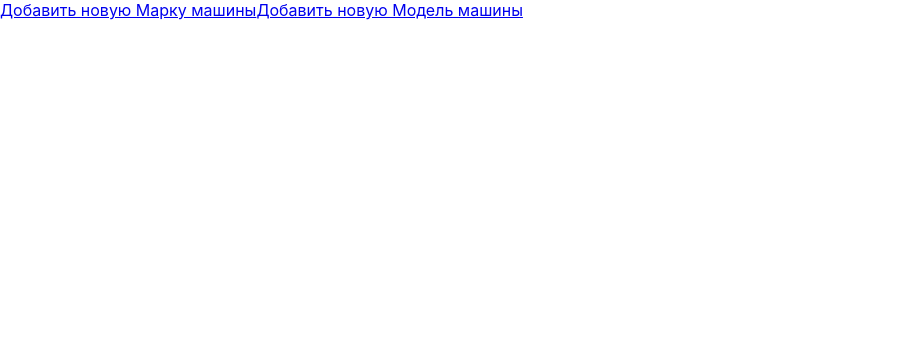
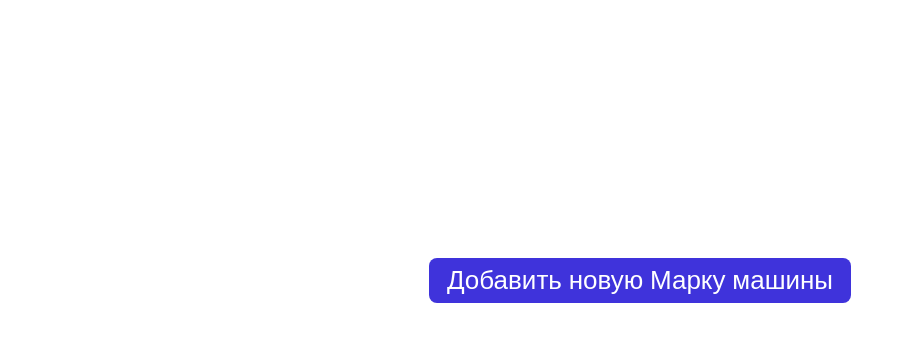
Before and after one commit to Anixii/Car-Celler, a React (Create React App) app: page /admin in a window 1280 px wide. Shown: the top 342 px of the page, without its empty margins (0-914 px from the left). Built offline with nearby package versions, Linux system fonts and the light colour scheme.

Commit message:
Админка

```diff
--- a/src/components/Admin/Admin.module.css
+++ b/src/components/Admin/Admin.module.css
@@ -1,4 +1,23 @@
 @import url('https://fonts.googleapis.com/css2?family=Nunito:ital,wght@0,200;0,300;0,400;0,500;0,600;0,700;0,800;0,900;0,1000;1,200;1,300;1,400;1,500;1,600;1,700;1,800;1,900;1,1000&display=swap');
+
+.admin{
+    height: 70vh;
+    display: flex;
+    justify-content: center;
+    align-items: center;
+    flex-direction: column;
+}
+.admin a {
+    color: rgb(255, 255, 255);
+    font-size: 26px;
+    margin: 3% 0;
+    padding: 5px 18px;
+    border-radius:8px;
+    background-color:rgb(63, 51, 219);
+    text-decoration: none;
+    font-family: 'Nunito',sans-serif;
+    font-weight: 500;
+}
 .error__message{
     color: red;
     font-size: 14px;
@@ -20,9 +39,12 @@
     font-family: 'Nunito',sans-serif;
 }
 .mark__item{
+    box-sizing: border-box;
     margin: 0.8% 0;
 }
 .mark__item input {
+    box-sizing: border-box;
+
     border-radius: 8px;
     border: 1px solid rgb(203, 203, 203);
     outline:  none;
--- a/src/components/Admin/AdminMark/AdminMark.jsx
+++ b/src/components/Admin/AdminMark/AdminMark.jsx
@@ -2,22 +2,23 @@
 import s from '../Admin.module.css'
 import React, { useState } from 'react';
 import { useForm, Controller } from 'react-hook-form';
+import { useDispatch } from 'react-redux';
+import { setNewCarMark } from '../../../store/adminSlice';
 
 function AdminPanel() {
   const { handleSubmit, control, register, reset, getValues, setValue, formState: { errors } } = useForm();
-  const [complectations, setComplectations] = useState([{ name: '', prices: [{ num: '', name: '' }] }]);
+  const [complectations, setComplectations] = useState([{ name: '', price: [{ num: '', name: '' }] }]);
 
-
+  const dispatch = useDispatch()
   const onSubmit = (data) => {
-    // Отправьте данные на сервер или выполните необходимые действия
-    console.log(data);
-    // Сбросьте форму после успешной отправки
-    reset();
+    const {title,model,file,complectations}= data
+    dispatch(setNewCarMark({file:file[0], complectation: complectations, model,title}))
+    reset()
   };
 
   const addComplectation = () => {
     // Добавьте новую комплектацию в состояние
-    setComplectations([...complectations, { name: '', prices: [{ num: '', name: '' }] }]);
+    setComplectations([...complectations, { name: '', price: [{ num: '', name: '' }] }]);
   };
 
   const removeComplectation = (index) => {
@@ -30,14 +31,14 @@ function AdminPanel() {
   const addPrice = (complectationIndex) => {
     // Добавьте новую цену и место продажи для комплектации
     const updatedComplectations = [...complectations];
-    updatedComplectations[complectationIndex].prices.push({ num: '', name: '' });
+    updatedComplectations[complectationIndex].price.push({ num: '', name: '' });
     setComplectations(updatedComplectations);
   };
 
   const removePrice = (complectationIndex, priceIndex) => {
     // Удалите цену и место продажи для комплектации
     const updatedComplectations = [...complectations];
-    updatedComplectations[complectationIndex].prices.splice(priceIndex, 1);
+    updatedComplectations[complectationIndex].price.splice(priceIndex, 1);
     setComplectations(updatedComplectations);
   };
 
@@ -81,18 +82,18 @@ function AdminPanel() {
                 <div>
 
 
-                  {complectation.prices.map((price, priceIndex) => (
+                  {complectation.price.map((price, priceIndex) => (
                     <div key={priceIndex}>
                       <div className={s.equipment__item__title}>Цена №{priceIndex + 1}</div>
                       <div className={s.mark__item}>
                         <div className={s.mark__item__title}>Цена:</div>
-                        <input {...register(`complectations[${complectationIndex}].prices[${priceIndex}].num`, { required: true })} />
-                        {errors.complectations?.[complectationIndex]?.prices?.[priceIndex]?.num && <span className={s.error__message}>Это поле обязательное!</span>}
+                        <input {...register(`complectations[${complectationIndex}].price[${priceIndex}].num`, { required: true })} />
+                        {errors.complectations?.[complectationIndex]?.price?.[priceIndex]?.num && <span className={s.error__message}>Это поле обязательное!</span>}
                       </div>
                       <div className={s.mark__item}>
                         <div className={s.mark__item__title}>Место продажи:</div>
-                        <input {...register(`complectations[${complectationIndex}].prices[${priceIndex}].name`, { required: true })} />
-                        {errors.complectations?.[complectationIndex]?.prices?.[priceIndex]?.name && <span className={s.error__message}>Это поле обязательное!</span>}
+                        <input {...register(`complectations[${complectationIndex}].price[${priceIndex}].name`, { required: true })} />
+                        {errors.complectations?.[complectationIndex]?.price?.[priceIndex]?.name && <span className={s.error__message}>Это поле обязательное!</span>}
                       </div>
                       {priceIndex !== 0  &&<button className={s.price__btn_delete} type="button" onClick={() => removePrice(complectationIndex, priceIndex)}>
                         Удалить цену и место продажи №{priceIndex+1}
--- a/src/components/Admin/AdminPage.jsx
+++ b/src/components/Admin/AdminPage.jsx
@@ -5,10 +5,8 @@ const AdminPage = () => {
   return (
     <>
         <div className={s.admin}>
-            <div className={s.admin__container}>
                 <Link to={'/admin/mark'}>Добавить новую Марку машины</Link>
-                <Link to={'/admin/model'}>Добавить новую Модель машины</Link>
-            </div>
+                {/* <Link to={'/admin/model'}>Добавить новую Модель машины</Link> */}
         </div>
     </>
   )
--- a/src/store/adminSlice.js
+++ b/src/store/adminSlice.js
@@ -12,19 +12,30 @@ const initialState = {
 }
 export const setNewCarMark = createAsyncThunk(
     'admin/setNewCarMark',
-    async({file, name}) =>{
+    async({file, title, model,complectation}) =>{
         try {
             const carSnap = doc(CarRef,'all')
             const id = generateRandomString()
             const photomouseRef = ref(storage, id)
             const fileRef = ref(photomouseRef, file.name)
-            await uploadBytes(fileRef, file.originFileObj)
+            await uploadBytes(fileRef, file)
             await updateDoc(carSnap, {
-                cars: arrayUnion({  })
+                cars: arrayUnion({
+                    title,
+                    models:[
+                        {id:id,name: model}
+                    ]
+                })
               })
-
+            const modelDoc = doc(ModelRef, id)
+            await setDoc(modelDoc,{
+                model,
+                name: title,
+                equipment:complectation,
+                id
+            })
         } catch (error) {
-
+            console.log(error);
         }
     }
 )
```
